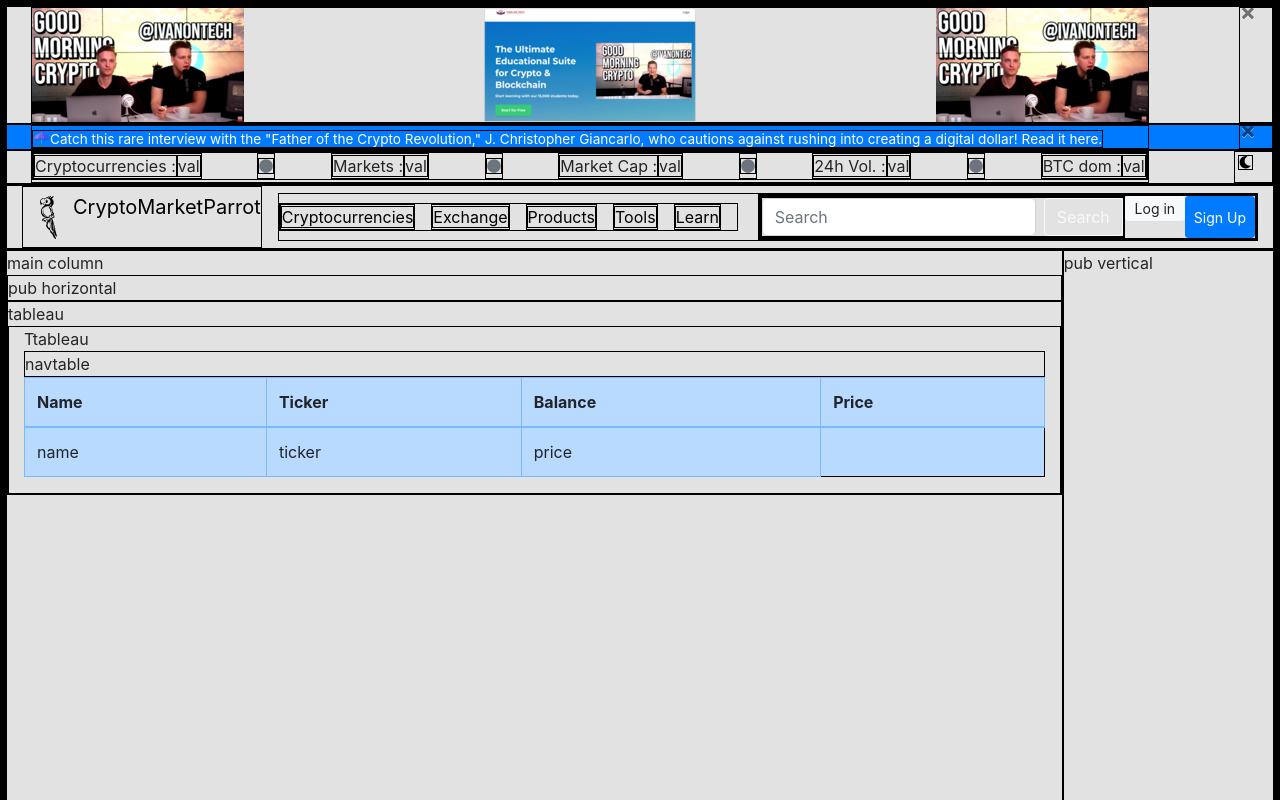
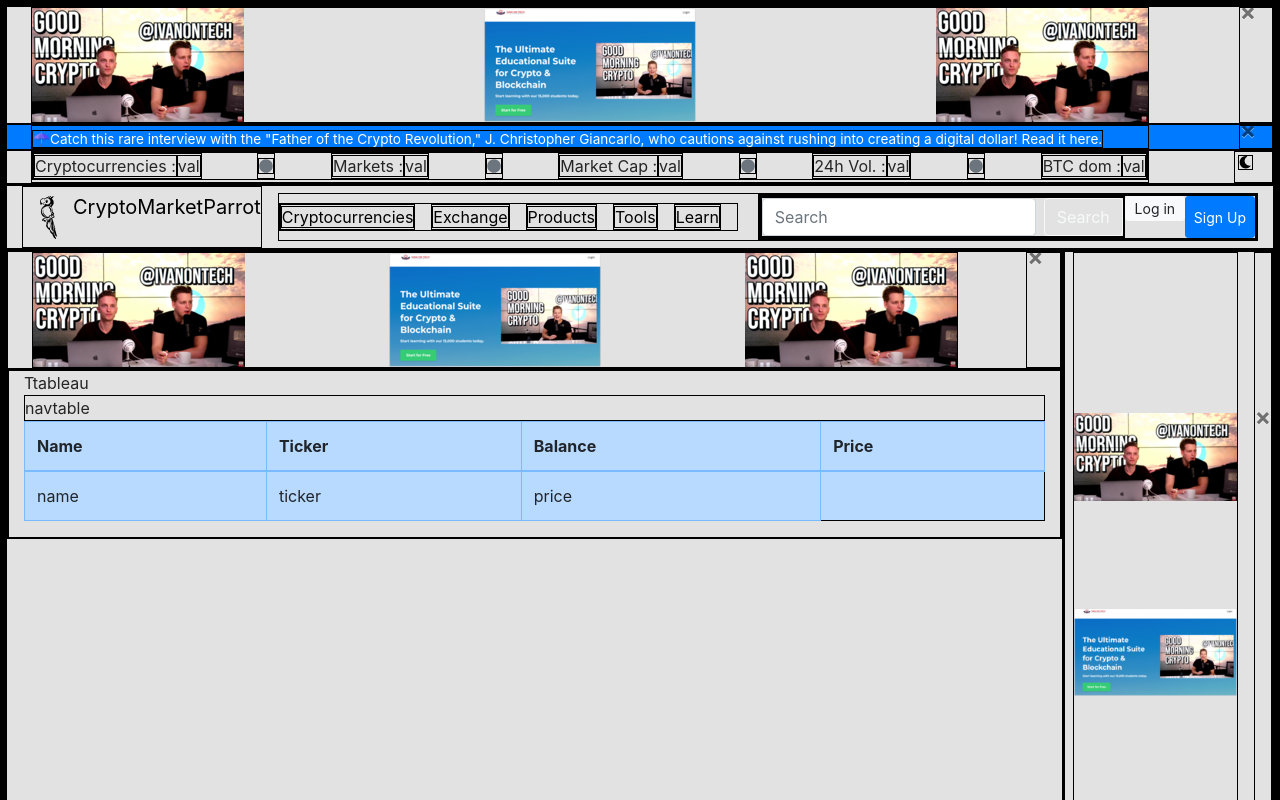
Before and after one commit to ibourn/cryptomarketparrot, a React (Create React App) app: page / in a window 1280 px wide. Shown: the top 800 px of the page. Built offline with nearby package versions, Linux system fonts and the light colour scheme.

Commit message:
vertical banner and close btn

```diff
--- /dev/null
+++ b/src/components/Banners/VerticalPubBanner.jsx
@@ -0,0 +1,54 @@
+import React, { useState } from 'react';
+
+import styled from 'styled-components';
+import { GlobalClasses } from "../../themes/GlobalClasses";
+import { BannerOptionDiv, BannerContentDiv } from "../../themes/GlobalStyled";
+
+import { useClose } from "./useClose";
+import BannerCloser from "./BannerCloser";
+import livewebinar from "../../assets/Webpnet-livewebinar.png";
+import IoTacademy from "../../assets/Webpnet-IoTacademy.png";
+
+/************************************
+ *
+ * Pub banner => closable with useClose and BannerClose
+ *
+ * display horizontal pub in the header of main pages
+ *
+ * ******************************** */
+const BannerContent = styled.div`
+    padding-top: 10rem;
+    margin-left: -1rem;
+    max-width: 90%;
+    min-height: 80vh;
+`;
+
+const BannerOption = styled.div`
+    padding-top: 10rem;
+    margin-left: -1rem;
+    min-height: 80vh;
+`;
+
+export default function PubBannerMainPage(props) {
+    const [showBanner, closeBanner] = useClose();
+
+    const divBannerClass = "d-flex flex-column justify-content-between  ";
+
+    return (
+        <>
+            {showBanner ?
+                <div className={GlobalClasses.divBanner} >
+                    <BannerContent className={divBannerClass}>
+                        <img src={livewebinar} alt="livewebinar" />
+                        <img src={IoTacademy} alt="IoTacademy" />
+                        <img src={livewebinar} alt="livewebinar" />
+                    </BannerContent>
+                    <BannerOption >
+                        <BannerCloser closePub={closeBanner} />
+                    </BannerOption >
+                </div>
+                : null
+            }
+        </>
+    );
+}
--- a/src/components/Headers/MainPageHeader.jsx
+++ b/src/components/Headers/MainPageHeader.jsx
@@ -1,7 +1,7 @@
 import React from 'react';
 import styled from 'styled-components';
 
-import MainPagePubBanner from "../Banners/MainPagePubBanner";
+import MainPagePubBanner from "../Banners/HorizontalPubBanner";
 import MainPageInfoBanner from "../Banners/MainPageInfoBanner";
 import MainPageMarketBanner from "../Banners/MainPageMarketBanner";
 
--- a/src/pages/MainPage.jsx
+++ b/src/pages/MainPage.jsx
@@ -4,6 +4,8 @@
 import MainPageHeader from "../components/Headers/MainPageHeader"
 import MainPageNavBar from "../components/NavBars/MainPageNavBar"
 import RankingsPage from "./mainpages/RankingsPage";
+import HorzPubBanner from "../components/Banners/HorizontalPubBanner";
+import VertPubBanner from "../components/Banners/VerticalPubBanner";
 
 /************************************
  *
@@ -19,9 +21,9 @@
             <MainPageHeader />
             <MainPageNavBar />
             <div className="row no-gutters">
-                <div className="colMainPage col-10 ">main column
-                <div className="rowPub">pub horizontal</div>
-                    <div>tableau
+                <div className="colMainPage col-10 ">
+                <HorzPubBanner/>
+                    <div>
                 <BrowserRouter>
 
                             <Switch>
@@ -34,9 +36,9 @@
                         </BrowserRouter>
                     </div>
                 </div>
-                <div className="colPub col-2">pub vertical</div>
-
-
+                <div className="col-2">
+                <VertPubBanner/>
+                </div>
 
             </div>
         </div>
```
Also changed, not shown: src/components/Banners/HorizontalPubBanner.jsx (renamed from src/components/Banners/MainPagePubBanner.jsx).
